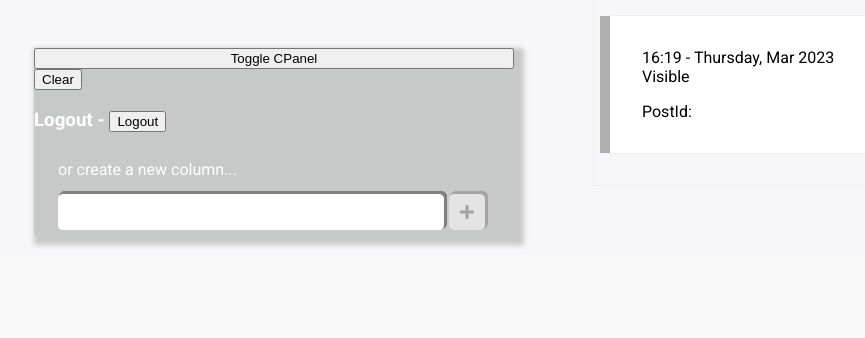
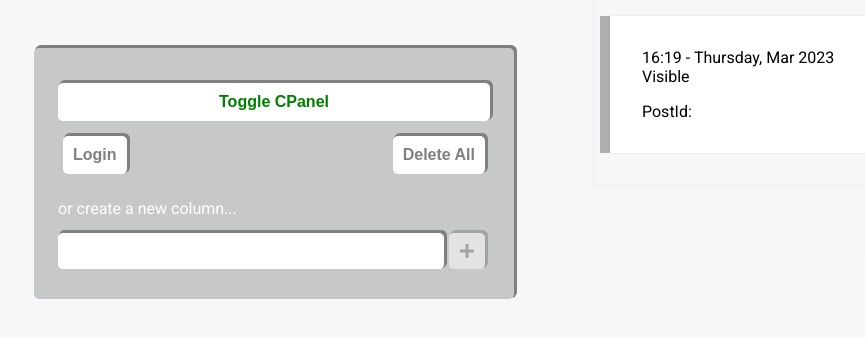
Before and after one commit to xScottishKrissx/live-text-redux, a React (Create React App) app: page / in a window 1280 px wide. Shown: the top 338 px of the page, without its empty margins (86-951 px from the left). Built offline with nearby package versions, Linux system fonts and the light colour scheme.

Commit message:
0.15.1 - Switching Style Language
I am moving over from the older background shadow design style to the new more wall board style seen in the new add post button. I have created the buttons for the control panel and updated the main style.

```diff
--- a/src/components/ControlPanel/controlPanel.css
+++ b/src/components/ControlPanel/controlPanel.css
@@ -1,3 +1,12 @@
+.control-panel-header-buttons{
+    /* outline: 1px solid red; */
+    width: 90%;
+    display: flex;
+    justify-content: space-between;
+    margin: 0 auto;
+        margin-top: 10px;
+        margin-bottom: 10px;
+}
 .manageColumns-container{
     width: 90%;
     margin: 0 auto;
--- a/src/components/ControlPanel/controlPanel.js
+++ b/src/components/ControlPanel/controlPanel.js
@@ -7,6 +7,8 @@ import { setActiveLiveText } from '../../features/activeLiveText'
 
 import './controlPanel.css'
 import { updateArray } from '../../features/live-text'
+import ClearColumnsButton from '../Utility/Buttons/clearColumnsButton'
+import LoginLogoutButton from '../Utility/Buttons/loginLogoutButton'
 
 export default function ControlPanel({setControlPanelVis}) {
 
@@ -61,9 +63,11 @@ export default function ControlPanel({setControlPanelVis}) {
 
   return (
     <div className='confirm-post-overlay'>
-        <button onClick={clearColumns}>Clear</button>
 
-        <h3>Logout - <button>Logout</button> </h3>
+    <div className='control-panel-header-buttons'>
+        <LoginLogoutButton />
+        <ClearColumnsButton clearColumns={clearColumns} />
+    </div>
 
         <ManageColumns
             data={liveTexts}
--- a/src/components/PostControl/PostControlComponents/updateLiveText.js
+++ b/src/components/PostControl/PostControlComponents/updateLiveText.js
@@ -10,7 +10,7 @@ const updateLiveText = (changedPost, getColumnItems, getPostId, getColumnId, liv
         }}
     )
     const updateLiveTexts = liveTexts.map(x =>{
-        console.log(x[getColumnId])
+        // console.log(x[getColumnId])
         if(x[getColumnId]){
             return{
                 ...x, [getColumnId]:{ type:"Column", items:updateColumn, headline: getColumnHeadline }}
--- a/src/components/Utility/Buttons/buttons.css
+++ b/src/components/Utility/Buttons/buttons.css
@@ -1,4 +1,4 @@
-.addNewButton, .deleteButton, .checkActiveButton{
+.addNewButton, .deleteButton, .checkActiveButton,.defaultBtnStyle{
     box-shadow: var(--buttonBoxShadow) grey;
 background-color: white;
     border: none;
@@ -70,3 +70,59 @@ padding: 10px;
     opacity: .5;
     cursor: default;
 }
+
+#clearColumnsBtn:hover{
+    color: red;
+    animation: clearColumnsBtn .5s;
+    animation-fill-mode: forwards;
+}
+
+@keyframes clearColumnsBtn {
+    0%{
+        box-shadow: var(--buttonBoxShadow) grey;
+    }
+    100%{
+        box-shadow: var(--buttonBoxShadow) red;
+    }
+}
+
+.toggleCPanelBtn{
+    color: green;
+    margin: 0 auto;
+    margin-top: 10px;
+    width: 90%;
+}
+
+.toggleCPanelBtn:hover{
+    color: green;
+    animation: toggleCPanelBtn .5s;
+    animation-fill-mode: forwards;
+}
+
+@keyframes toggleCPanelBtn {
+    0%{
+        box-shadow: var(--buttonBoxShadow) grey;
+    }
+    100%{
+        box-shadow: var(--buttonBoxShadow) green;
+    }
+}
+
+.loginBtn{
+    /* color: blue; */
+}
+
+.loginBtn:hover{
+    color: blue;
+    animation: loginBtnAni .5s;
+    animation-fill-mode: forwards;
+}
+
+@keyframes loginBtnAni {
+    0%{
+        box-shadow: var(--buttonBoxShadow) grey;
+    }
+    100%{
+        box-shadow: var(--buttonBoxShadow) blue;
+    }
+}
--- /dev/null
+++ b/src/components/Utility/Buttons/clearColumnsButton.js
@@ -0,0 +1,7 @@
+import React from 'react'
+
+export default function ClearColumnsButton({clearColumns}) {
+  return (
+    <button className='defaultBtnStyle' id="clearColumnsBtn" onClick={clearColumns}>Delete All</button>
+  )
+}
--- /dev/null
+++ b/src/components/Utility/Buttons/loginLogoutButton.js
@@ -0,0 +1,8 @@
+import React from 'react'
+
+export default function LoginLogoutButton() {
+   let loggedIn = false
+  return (
+    <button className='defaultBtnStyle loginBtn'>{loggedIn ? "Logout" : "Login" }</button>
+  )
+}
--- /dev/null
+++ b/src/components/Utility/Buttons/toggleCPanelButton.js
@@ -0,0 +1,7 @@
+import React from 'react'
+
+export default function ToggleCPanelButton({toggleCPanel}) {
+  return (
+    <button className='defaultBtnStyle toggleCPanelBtn'  onClick={toggleCPanel}>Toggle CPanel</button>
+  )
+}
--- a/src/components/author-input.css
+++ b/src/components/author-input.css
@@ -3,11 +3,15 @@
     animation: test123 0.5s;
     /* background-color: grey; */
     background-color: var(--authorInputBackgroundColour);
-    box-shadow: 5px 5px 5px 5px var(--authorInputBackgroundColour);
+    /* box-shadow: 5px 5px 5px 5px var(--authorInputBackgroundColour); */
+    box-shadow: var(  --buttonBoxShadow) grey;
+    border-radius: 5px;
     display: flex;
-    flex: var(--columnSpacing);
-    flex-direction: column;
+        flex: var(--columnSpacing);
+        flex-direction: column;
     height: 100%;
+    padding-bottom: 25px;
+    padding-top: 25px;
     margin-top: 3rem;
     max-width: 480px;
     /* border-radius: var(--borderRadius); */
--- a/src/components/author-input.js
+++ b/src/components/author-input.js
@@ -8,6 +8,7 @@ import NewPost from './NewPost/NewPost'
 import './author-input.css'
 import ControlPanel from './ControlPanel/controlPanel'
 import { setCPanelVis } from '../features/cpanelVis'
+import ToggleCPanelButton from './Utility/Buttons/toggleCPanelButton'
 
 
 export default function AuthorInput() {
@@ -29,7 +30,7 @@ export default function AuthorInput() {
     <>
 
       <div className='author-input-wrapper'>
-        {!editModeState.editing ?  <button onClick={toggleCPanel}>Toggle CPanel</button> : null }
+        {!editModeState.editing ? <ToggleCPanelButton toggleCPanel={toggleCPanel} /> : null }
 
         {cPanelVisState === true ?
             <ControlPanel setControlPanelVis={setControlPanelVis} />
```
Also changed, not shown: 1 other file (tests, documents, lock files or other folders).
